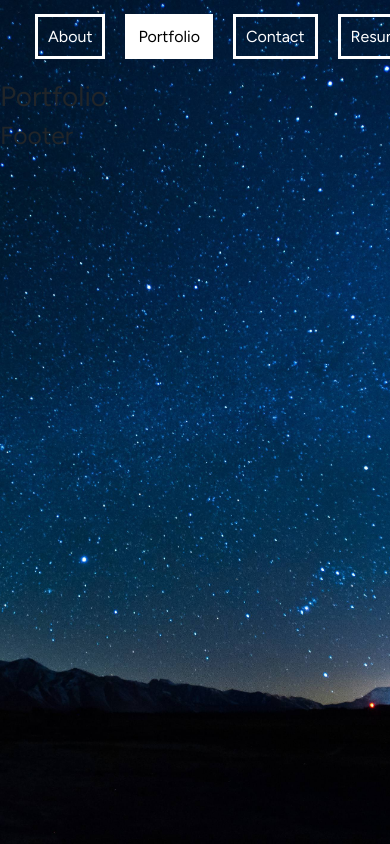
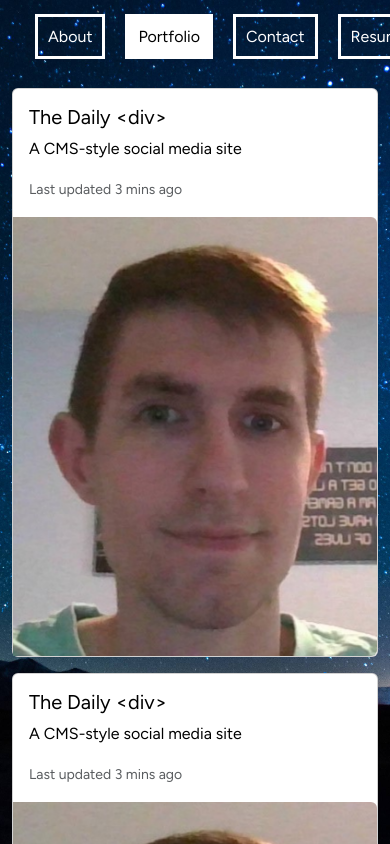
Before and after one commit to vandem02/React-Portfolio, a React (Vite) app: page /portfolio in a window 390 px wide. Shown: the top 844 px of the page. Built offline with nearby package versions, Linux system fonts and the light colour scheme.

Commit message:
Dynamic portfolio displays using .map()

```diff
--- a/index.html
+++ b/index.html
@@ -4,7 +4,7 @@
     <meta charset="UTF-8" />
     <link rel="icon" type="image/svg+xml" href="/vite.svg" />
     <meta name="viewport" content="width=device-width, initial-scale=1.0" />
-    <title>Vite + React</title>
+    <title>Evan's Portfolio</title>
   </head>
   <body>
     <div id="root"></div>
--- a/src/App.jsx
+++ b/src/App.jsx
@@ -6,7 +6,9 @@ const App = () => {
   return (
     <>
       <Nav />
-      <Outlet />
+      <div className="container mt-2">
+        <Outlet />
+      </div>
       <Footer />
     </>
   );
--- a/src/components/Nav/index.jsx
+++ b/src/components/Nav.jsx
@@ -1,5 +1,4 @@
 import { NavLink } from "react-router-dom";
-import "./nav.css"
 
 const Nav = () => {
   return (
--- a/src/components/Nav/nav.css
+++ /dev/null
@@ -1,96 +0,0 @@
-@keyframes link {
-  0% {
-    color: red;
-    border: 3px solid red;
-  }
-  12.5% {
-    color: orange;
-    border: 3px solid orange;
-  }
-  25% {
-    color: yellow;
-    border: 3px solid yellow;
-  }
-  37.5% {
-    color: lime;
-    border: 3px solid lime;
-  }
-  50% {
-    color: cyan;
-    border: 3px solid cyan;
-  }
-  62.5% {
-    color: blue;
-    border: 3px solid blue;
-  }
-  75% {
-    color: blueviolet;
-    border: 3px solid blueviolet;
-  }
-  87.5% {
-    color: violet;
-    border: 3px solid violet;
-  }
-  100% {
-    color: red;
-    border: 3px solid red;
-  }
-}
-
-@keyframes link-active {
-  0% {
-    background-color: red;
-    border: 3px solid red;
-  }
-  12.5% {
-    background-color: orange;
-    border: 3px solid orange;
-  }
-  25% {
-    background-color: yellow;
-    border: 3px solid yellow;
-  }
-  37.5% {
-    background-color: lime;
-    border: 3px solid lime;
-  }
-  50% {
-    background-color: cyan;
-    border: 3px solid cyan;
-  }
-  62.5% {
-    background-color: blue;
-    border: 3px solid blue;
-  }
-  75% {
-    background-color: blueviolet;
-    border: 3px solid blueviolet;
-  }
-  87.5% {
-    background-color: violet;
-    border: 3px solid violet;
-  }
-  100% {
-    background-color: red;
-    border: 3px solid red;
-  }
-}
-
-nav {
-  text-align: center;
-  height: 80px;
-  padding: 25px;
-}
-
-nav a {
-  margin: 10px;
-  padding: 10px;
-  text-decoration: none;
-  color: white;
-  border: 3px solid white;
-}
-
-.active {
-  color: black;
-  background-color: white;
-}
--- /dev/null
+++ b/src/components/Project.jsx
@@ -0,0 +1,24 @@
+const Project = ({ title, description, image }) => {
+  return (
+    <div className="col-md-4">
+      <div className="card mb-3">
+        <div className="row g-0">
+          <div className="col-md-8">
+            <div className="card-body">
+              <h5 className="card-title">{title}</h5>
+              <p className="card-text">{description}</p>
+              <p className="card-text">
+                <small className="text-body-secondary">Last updated 3 mins ago</small>
+              </p>
+            </div>
+          </div>
+          <div className="col-md-4">
+            <img src={image} className="img-fluid rounded-end"></img>
+          </div>
+        </div>
+      </div>
+    </div>
+  );
+};
+
+export default Project;
--- a/src/main.css
+++ b/src/main.css
@@ -1,4 +1,4 @@
-@import url('https://fonts.googleapis.com/css2?family=Figtree&display=swap');
+@import url("https://fonts.googleapis.com/css2?family=Figtree&display=swap");
 
 body {
   background: url("../images/nightsky.png") no-repeat center fixed;
@@ -6,5 +6,46 @@ body {
 }
 
 * {
-  font-family: 'Figtree', sans-serif;
+  font-family: "Figtree", sans-serif;
+  color: white;
 }
+
+.card * {
+  color: black;
+}
+/*
+.card img {
+  width: 100%;
+  max-height: 100%;
+} */
+
+nav {
+  text-align: center;
+  height: 80px;
+  padding: 25px;
+}
+
+nav a {
+  margin: 10px;
+  padding: 10px;
+  text-decoration: none;
+  color: white;
+  border: 3px solid white;
+}
+
+nav a:hover:not(.active) {
+  background-color: rgba(255, 255, 255, 0.1);
+}
+
+.active {
+  color: black;
+  background-color: white;
+}
+
+.rainbow-text {
+  animation: text 20s linear 0s infinite;
+}
+
+.rainbow-border {
+  animation: border 20s linear 0s infinite;
+}
--- a/src/pages/About.jsx
+++ b/src/pages/About.jsx
@@ -1,3 +1,22 @@
-const About = () => <h1>About</h1>
+import profpic from "../../images/profpic.png"
+
+const About = () => {
+  return (
+    <div className="row">
+      <div className="col-md-9 m-2">
+        <h1 className="rainbow-text mb-3">Evan Vandenberg</h1>
+        <div className="border border-3 rounded-4 p-3">
+          <p style={{fontSize: 18}} className="m-0">
+            Lorem ipsum dolor sit amet consectetur adipisicing elit. Delectus sunt repellat quibusdam quod tempora suscipit? Culpa nihil maxime possimus repudiandae natus reprehenderit at perferendis
+            amet laborum similique. Quo, ad reiciendis!
+          </p>
+        </div>
+      </div>
+      <div className="col m-2">
+        <img className="w-100 border border-5" src={profpic}></img>
+      </div>
+    </div>
+  );
+};
 
 export default About;
--- a/src/pages/Portfolio.jsx
+++ b/src/pages/Portfolio.jsx
@@ -1,3 +1,27 @@
-const Portfolio = () => <h1>Portfolio</h1>
+import Project from "../components/Project";
+import image from "../../images/profpic.png";
+
+const Portfolio = () => {
+  const portfolioItems = [
+    {
+      title: "The Daily <div>",
+      description: "A CMS-style social media site",
+      image,
+    },
+    {
+      title: "The Daily <div>",
+      description: "A CMS-style social media site",
+      image,
+    },
+  ];
+
+  return (
+    <div className="row">
+      {portfolioItems.map(({ title, description, image }) => {
+        return <Project title={title} description={description} image={image} />;
+      })}
+    </div>
+  );
+};
 
 export default Portfolio;
```
Also changed, not shown: src/main.jsx (+4 -4 lines), images/profpic.png (added), src/components/Footer.jsx (renamed from src/components/Footer/index.jsx).
